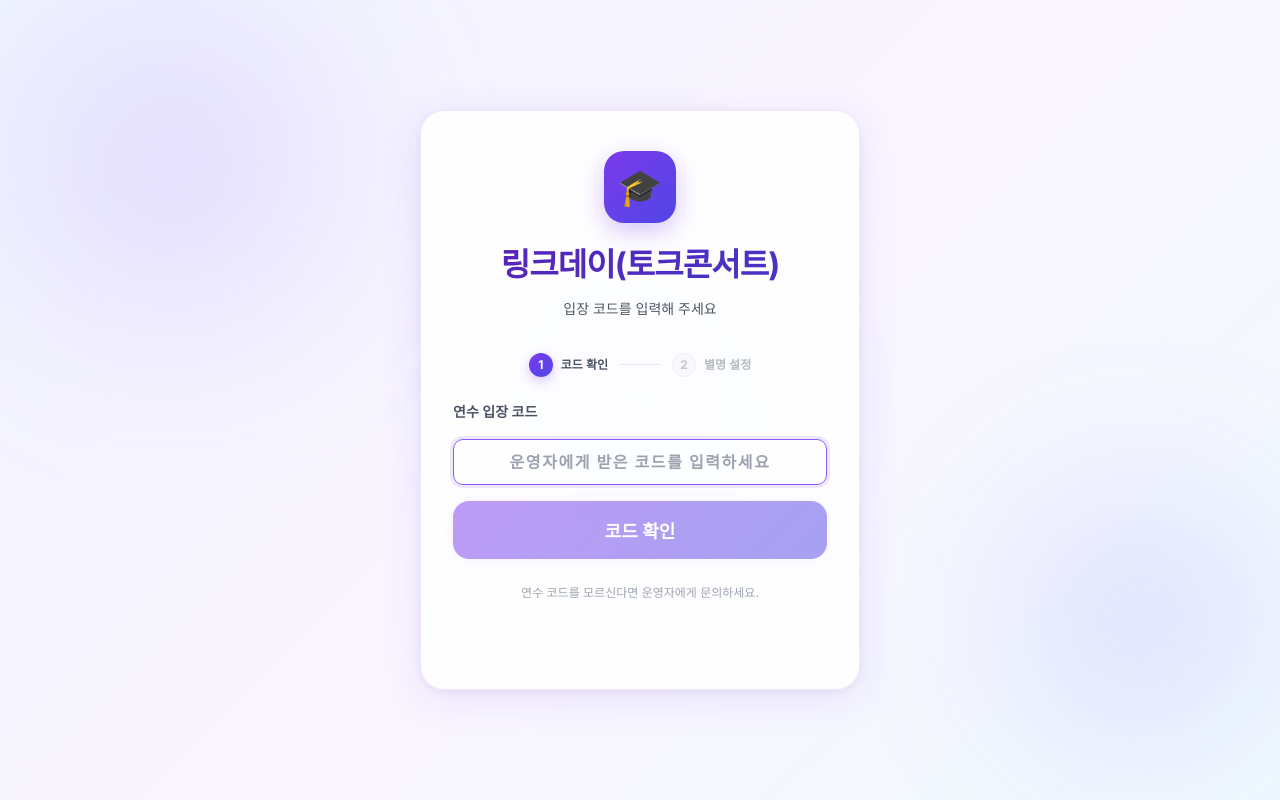
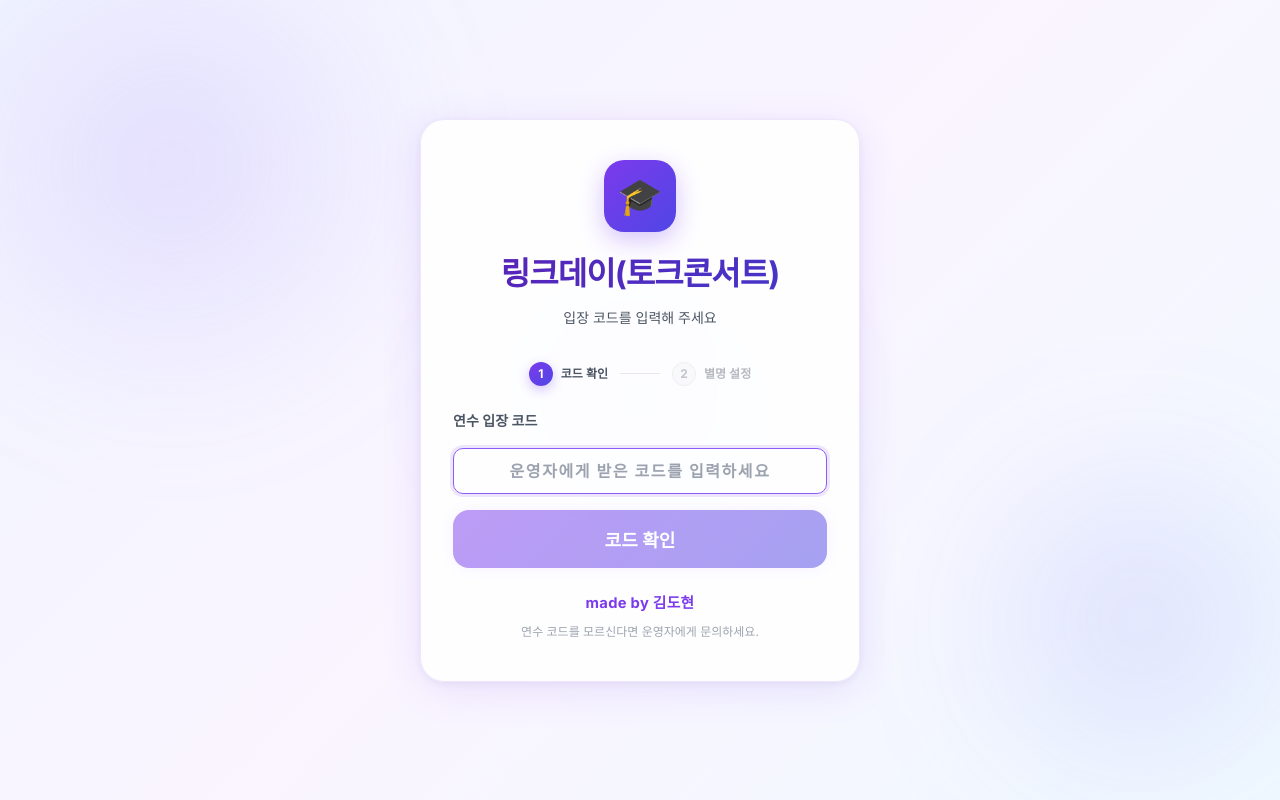
Before and after one commit to dodoworld7/happy-training, a React (Vite) app: page / in a window 1280 px wide. Built offline with nearby package versions, Linux system fonts and the light colour scheme; no server answers; a web font is replaced by a local one.

Commit message:
feat: 코드 입력 화면 안내 문구 위에 'made by 김도현' 문구 추가

```diff
--- a/src/pages/LoginPage.css
+++ b/src/pages/LoginPage.css
@@ -188,10 +188,20 @@
 .required { color: var(--color-danger); }
 .optional { color: var(--color-text-subtle); font-weight: 400; font-size: var(--font-size-xs); }
 
-/* 하단 텍스트 */
+/* 제작자 표시 */
+.login-author-tag {
+  text-align: center;
+  margin-top: var(--space-6);
+  font-size: 0.92rem;
+  font-weight: 700;
+  color: var(--color-primary);
+  letter-spacing: 0.3px;
+}
+
+/* 하단 안내 텍스트 */
 .login-footer-text {
   text-align: center;
-  margin-top: var(--space-6);
+  margin-top: 6px;
   font-size: var(--font-size-xs);
   color: var(--color-text-subtle);
 }
--- a/src/pages/LoginPage.jsx
+++ b/src/pages/LoginPage.jsx
@@ -213,13 +213,13 @@ export default function LoginPage() {
           </form>
         )}
 
-        {/* 하단 안내 */}
+        {/* 제작자 표시 및 하단 안내 */}
+        <div className="login-author-tag">
+          made by 김도현
+        </div>
         <p className="login-footer-text">
           연수 코드를 모르신다면 운영자에게 문의하세요.
         </p>
-        <div style={{ marginTop: '1.5rem', textAlign: 'center', color: 'rgba(255, 255, 255, 0.7)', fontSize: '0.9rem', fontWeight: '500', letterSpacing: '0.5px' }}>
-          made by 김도현
-        </div>
       </div>
     </div>
   );
```
